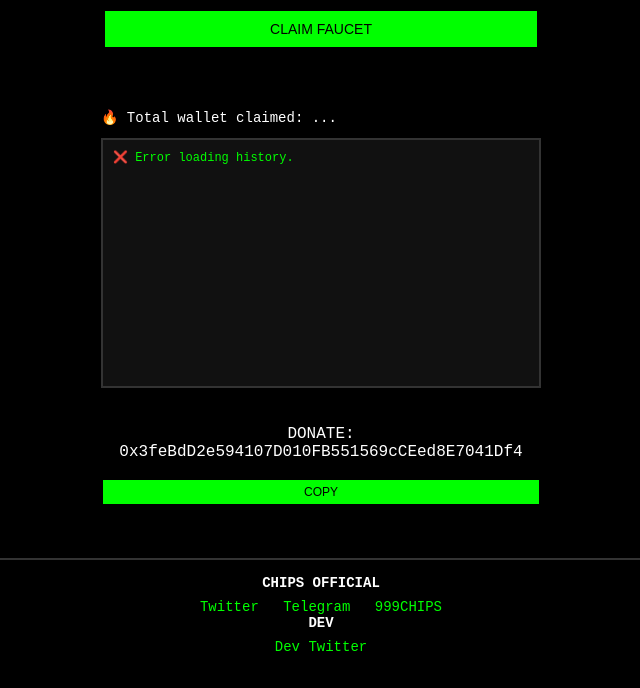
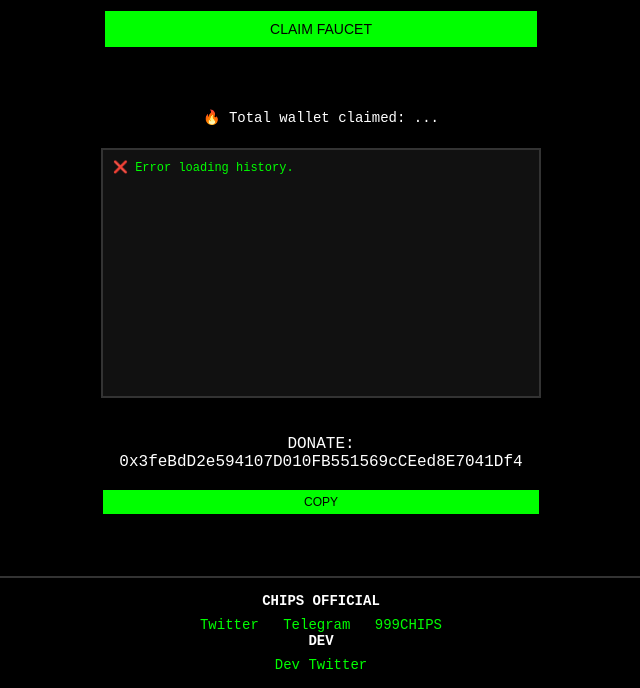
Before and after one commit to pujapujia/chips, a website: page index.html in a window 1280 px wide. Shown: the part 130-818 px from the top of the page, without its empty margins (319-959 px from the left). Drawn offline with Linux system fonts and the light colour scheme; no server answers.

Commit message:
Update index.html

```diff
--- a/index.html
+++ b/index.html
@@ -14,22 +14,24 @@
       font-family: 'Courier New', Courier, monospace;
       color: #fff;
       font-size: 16px;
+    }
+
+    body {
       display: flex;
       flex-direction: column;
-    }
-
-    main {
-      flex: 1 1 auto;
-      display: flex;
-      flex-direction: column;
-      align-items: center;
-      overflow-y: auto;
+      min-height: 100vh;
     }
 
     .container {
+      flex: 1;
+      display: flex;
+      flex-direction: column;
+      justify-content: start;
+      align-items: center;
+      padding: 20px;
       width: 100%;
       max-width: 480px;
-      padding: 20px;
+      margin: auto;
       box-sizing: border-box;
     }
 
@@ -102,7 +104,6 @@
       box-sizing: border-box;
     }
 
-
     .donate-section {
       text-align: center;
       margin-bottom: 30px;
@@ -139,7 +140,6 @@
       padding: 15px 0;
       text-align: center;
       font-size: 14px;
-      flex-shrink: 0;
     }
 
     .footer-label {
@@ -174,7 +174,7 @@
 
       #claimHistory {
         font-size: 11px;
-        max-height: 200px;
+        height: 200px;
       }
 
       h1 {
@@ -184,7 +184,6 @@
   </style>
 </head>
 <body>
-  <main>
   <div class="container">
     <h1>CHIPS Faucet</h1>
     <input id="wallet" type="text" placeholder="Wallet address (0x...)">
@@ -198,7 +197,6 @@
       <button class="copy-button" onclick="copyAddress()">Copy</button>
     </div>
   </div>
-  </main>
 
   <footer>
     <div class="footer-label">CHIPS OFFICIAL</div>
@@ -244,7 +242,6 @@
           totalClaimedDiv.innerHTML = `🔥 Total wallet claimed: ${data.totalClaimed}`;
           historyBlock.innerText = data.allClaims.reverse().map(addr => `• ${addr} — 1000 CHIPS`).join("\n");
           grecaptcha.reset();
-          historyBlock.scrollTop = 0; // Scroll ke paling atas (lihat yang terbaru)
         } else {
           resultDiv.innerHTML = `❌ Error: ${data.error}`;
           grecaptcha.reset();
@@ -268,9 +265,7 @@
         const data = await res.json();
         if (res.ok && data.claims) {
           document.getElementById("totalClaimed").innerText = `🔥 Total wallet claimed: ${data.claims.length}`;
-          const historyBlock = document.getElementById("claimHistory");
-          historyBlock.innerText = data.claims.reverse().map(addr => `• ${addr} — 1000 CHIPS`).join("\n");
-          historyBlock.scrollTop = 0;
+          document.getElementById("claimHistory").innerText = data.claims.reverse().map(addr => `• ${addr} — 1000 CHIPS`).join("\n");
         } else {
           document.getElementById("claimHistory").innerText = "❌ Failed to load history.";
         }
```
Lines whose indentation alone changed are shown as unchanged.
